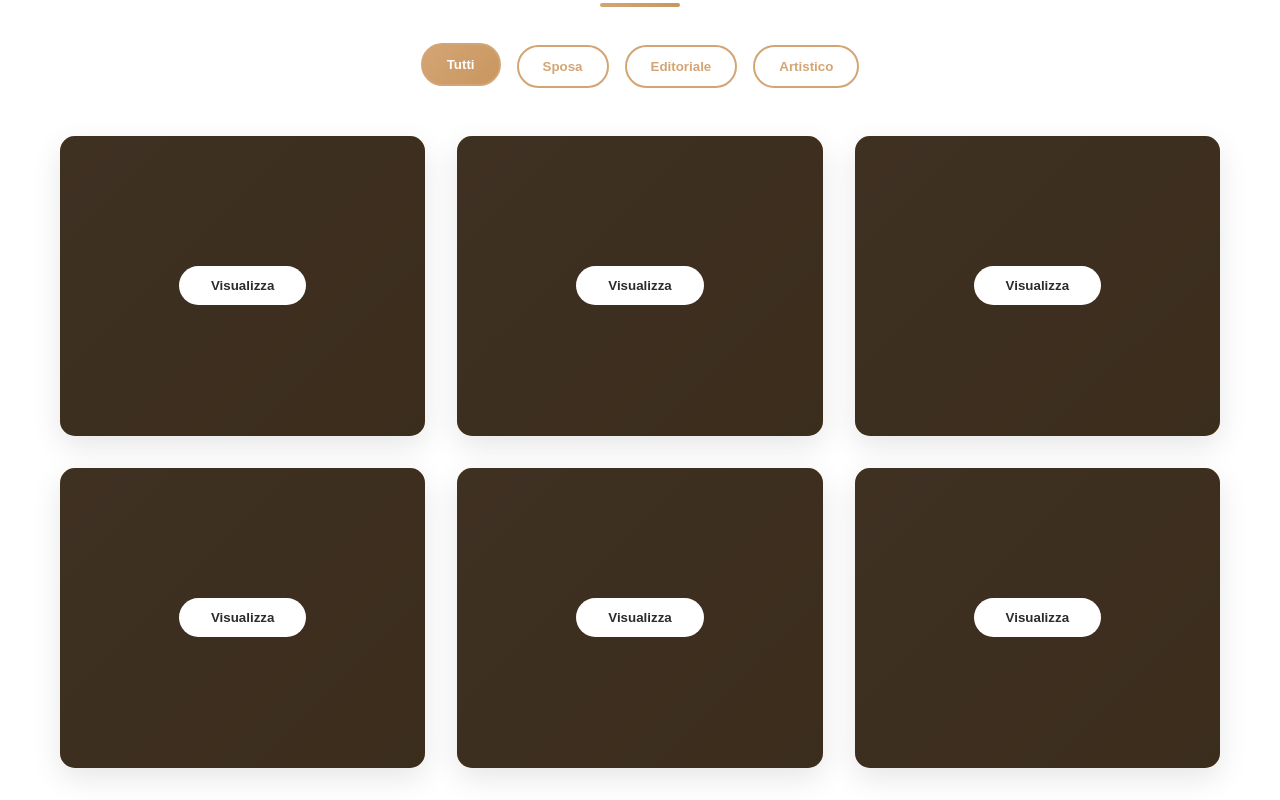
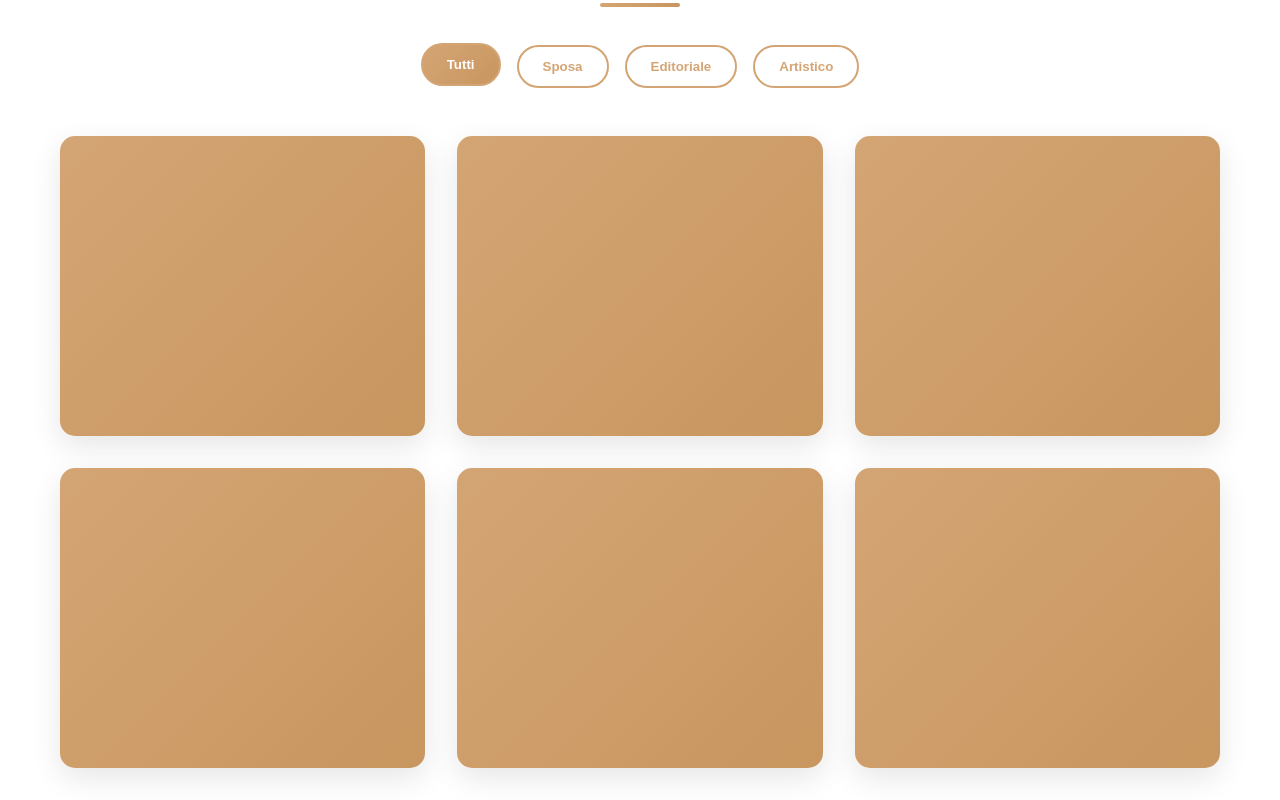
Before and after one commit to Kram037/CV_Eva_DeLuca, a plain HTML site: page index.html in a window 1280 px wide. Shown: the part 2200-3000 px from the top of the page. Drawn offline with Linux system fonts and the light colour scheme.

Commit message:
Rimosso overlay e bottone visualizza dal portfolio, aggiunto effetto hover con ingrandimento

```diff
--- a/style.css
+++ b/style.css
@@ -527,7 +527,7 @@ section {
 }
 
 .portfolio-item:hover {
-    transform: scale(1.15);
+    transform: scale(1.1);
     box-shadow: var(--shadow-hover);
 }
 
@@ -540,34 +540,11 @@ section {
 }
 
 .portfolio-overlay {
-    position: absolute;
-    top: 0;
-    left: 0;
-    right: 0;
-    bottom: 0;
-    background: rgba(0, 0, 0, 0.7);
-    display: flex;
-    align-items: center;
-    justify-content: center;
-    opacity: 1;
-    transition: opacity 0.3s ease;
+    display: none;
 }
 
 .view-btn {
-    padding: 0.75rem 2rem;
-    background: var(--light-color);
-    color: var(--dark-color);
-    border: none;
-    border-radius: 50px;
-    font-weight: 600;
-    cursor: pointer;
-    transition: all 0.3s ease;
-}
-
-.view-btn:hover {
-    transform: scale(1.1);
-    background: var(--primary-color);
-    color: var(--light-color);
+    display: none;
 }
 
 /* Contact Section */
```
